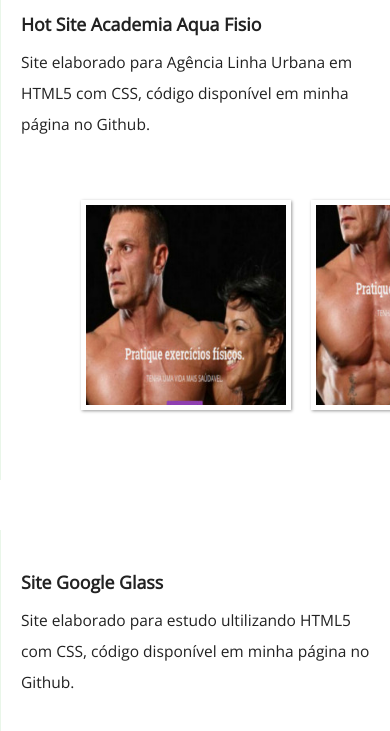
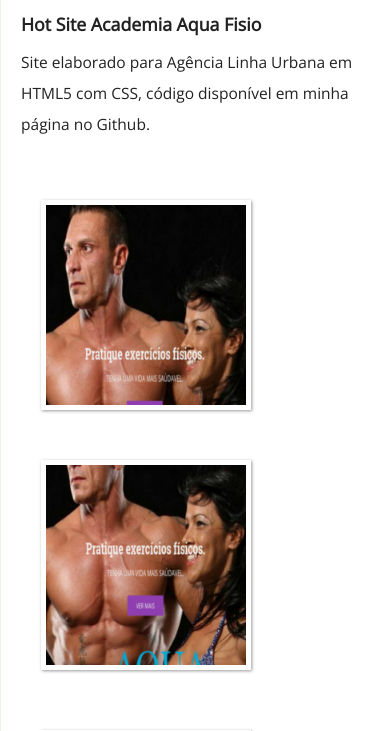
Before and after one commit to unixlira/unixlira.github.io, a PHP site: page / in a window 390 px wide. Shown: the part 5410-6141 px from the top of the page. Run offline with PHP 8.4, Linux system fonts and the light colour scheme.

Commit message:
Add files via upload

```diff
--- a/css/fotos.css
+++ b/css/fotos.css
@@ -104,3 +104,21 @@ ul#album-fotos li#foto06:hover {
     background-position: 0px 0px;
     background-size: 200px 200px;
 }
+@media (max-width: 768px) {
+
+  ul#album-fotos li#foto01 {
+    margin-left: -30px;
+    max-width: 100%;
+}
+ ul#album-fotos li#foto02 {
+    margin-top: 270px;
+    margin-left: -220px;
+    max-width: 100%;
+}
+ ul#album-fotos li#foto03 {
+    margin-top: 540px;
+    margin-left: -220px;
+    max-width: 100%;
+}
+
+}
```
